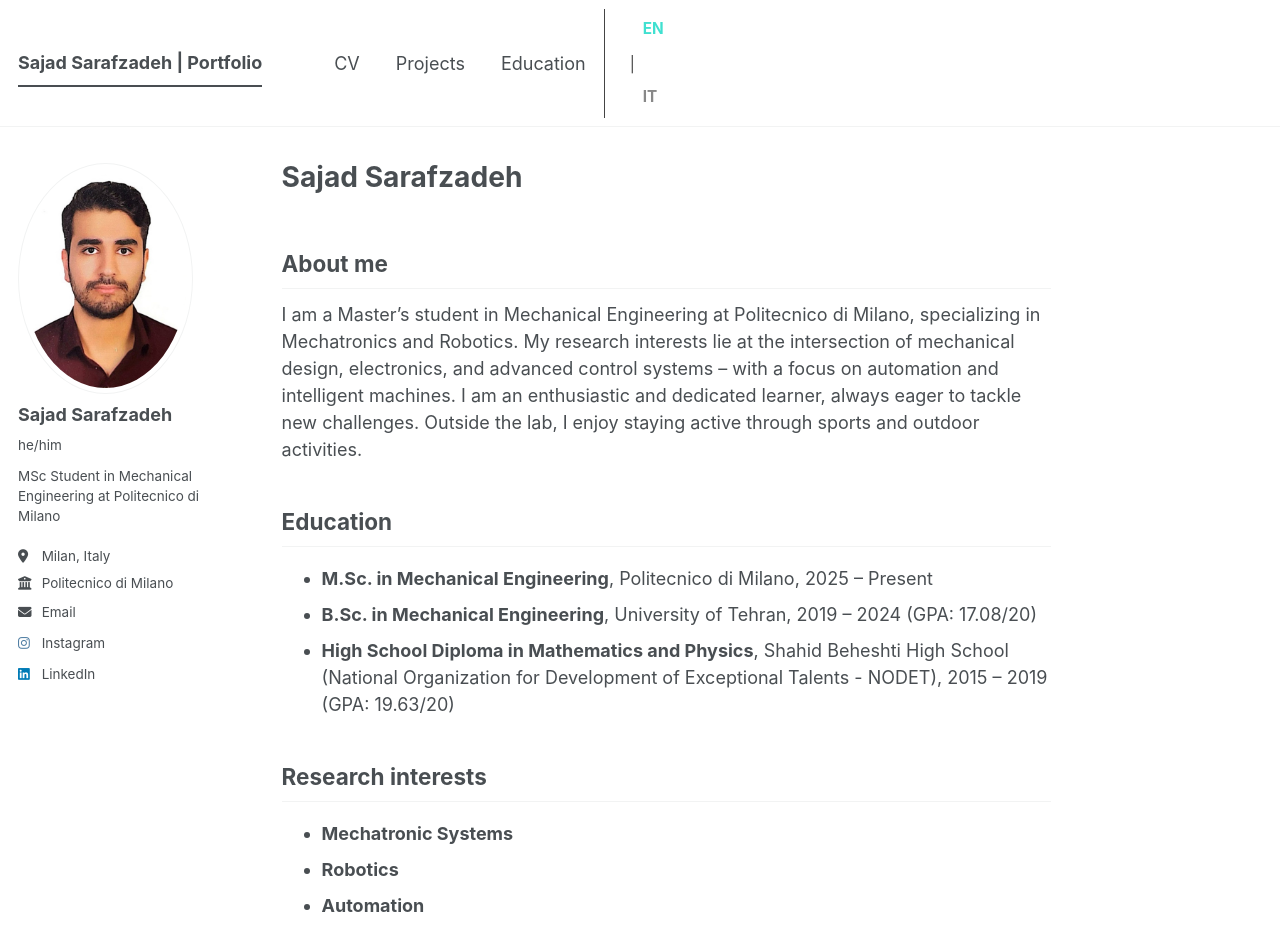
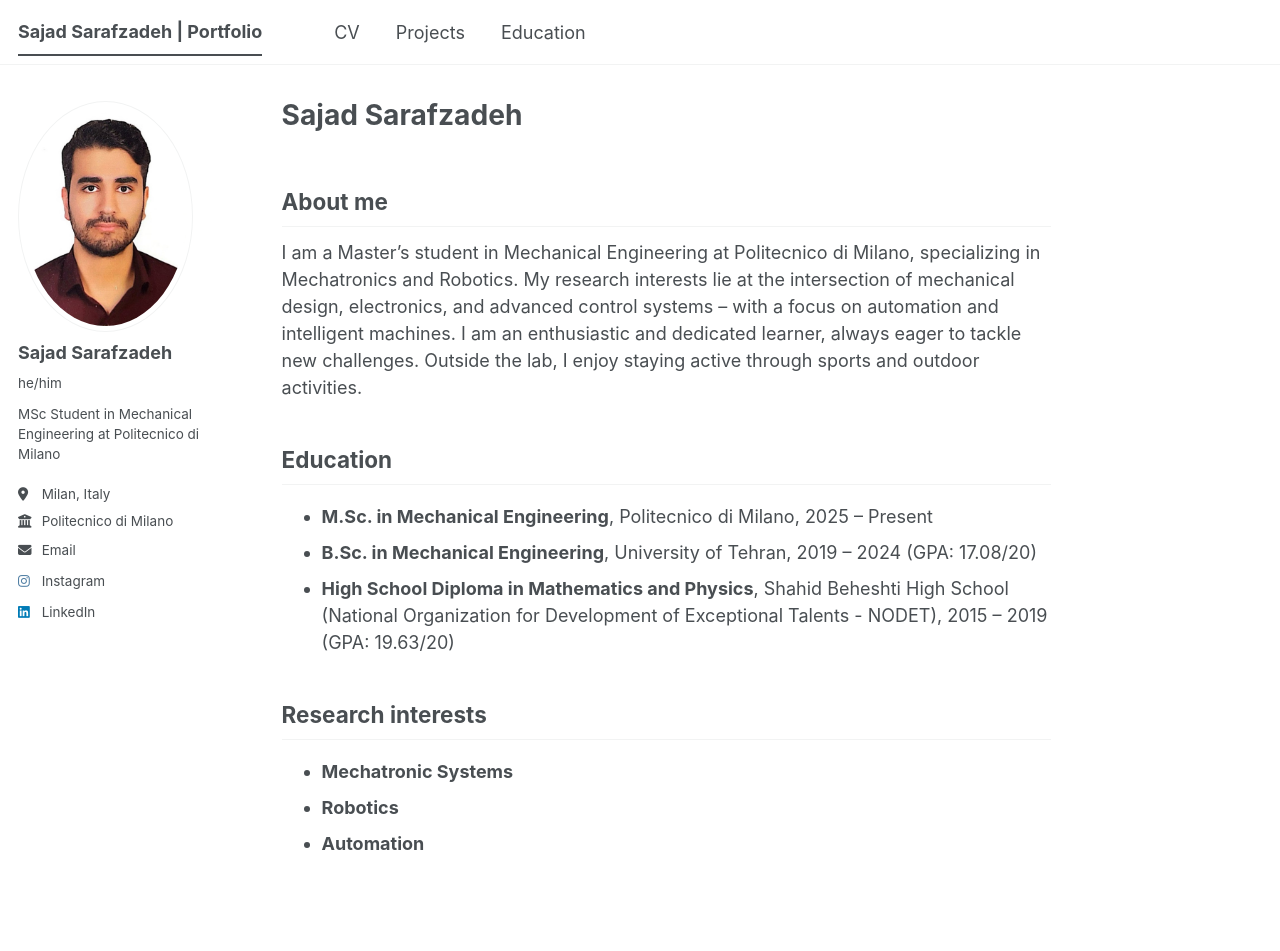
Before and after one commit to sajadsarafzadeh/sajadsarafzadeh.github.io, a Jekyll site: the page built from _pages/about.md, in a window 1280 px wide and 1018 px high. Shown: the top 951 px of the window. Built offline with Jekyll 4.4.1, drawn with Linux system fonts in a browser that asks for light colours; a script bundle is joined from its source files by our own code; library files that are not in the unit come from our copies.

Commit message:
Update masthead.html

```diff
--- a/_includes/masthead.html
+++ b/_includes/masthead.html
@@ -9,17 +9,15 @@
             <a href="{{ base_path }}/">{{ site.title }}</a>
           </li>
           {% for link in site.data.navigation.main %}
+            {% if link.url contains 'http' %}
+              {% assign domain = '' %}
+            {% else %}
+              {% assign domain = base_path %}
+            {% endif %}
             <li class="masthead__menu-item {% if page.url contains link.url and link.url != '/' %}selected{% endif %}">
-              <a href="{{ base_path }}{{ link.url }}">{{ link.title }}</a>
+              <a href="{{ domain }}{{ link.url }}">{{ link.title }}</a>
             </li>
           {% endfor %}
-
-          <li class="masthead__menu-item persist tail" style="margin-left: 20px; border-left: 1px solid #444; padding-left: 20px;">
-            <span style="font-size: 0.85em;">
-              <a href="/" style="color: {% if page.url contains '/it/' %}#888{% else %}#40E0D0{% endif %}; font-weight: bold;">EN</a>
-              <span style="color: #444; margin: 0 5px;">|</span>
-              <a href="/it/" style="color: {% if page.url contains '/it/' %}#40E0D0{% else %}#888{% endif %}; font-weight: bold;">IT</a>
-            </span>
           </li>
         </ul>
         <ul class="hidden-links hidden"></ul>
```
